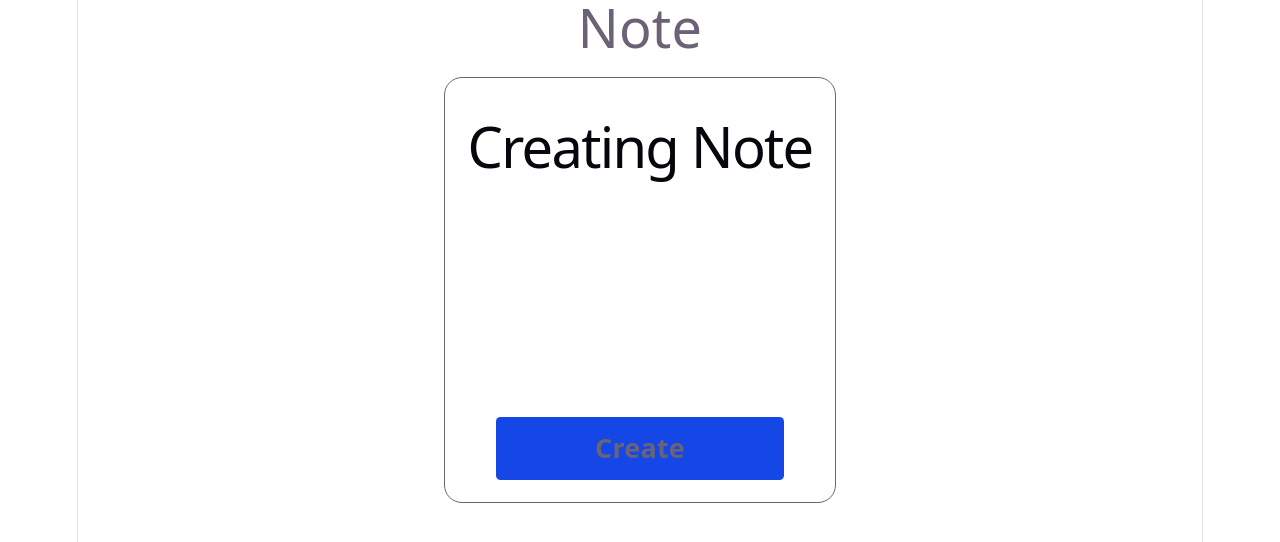
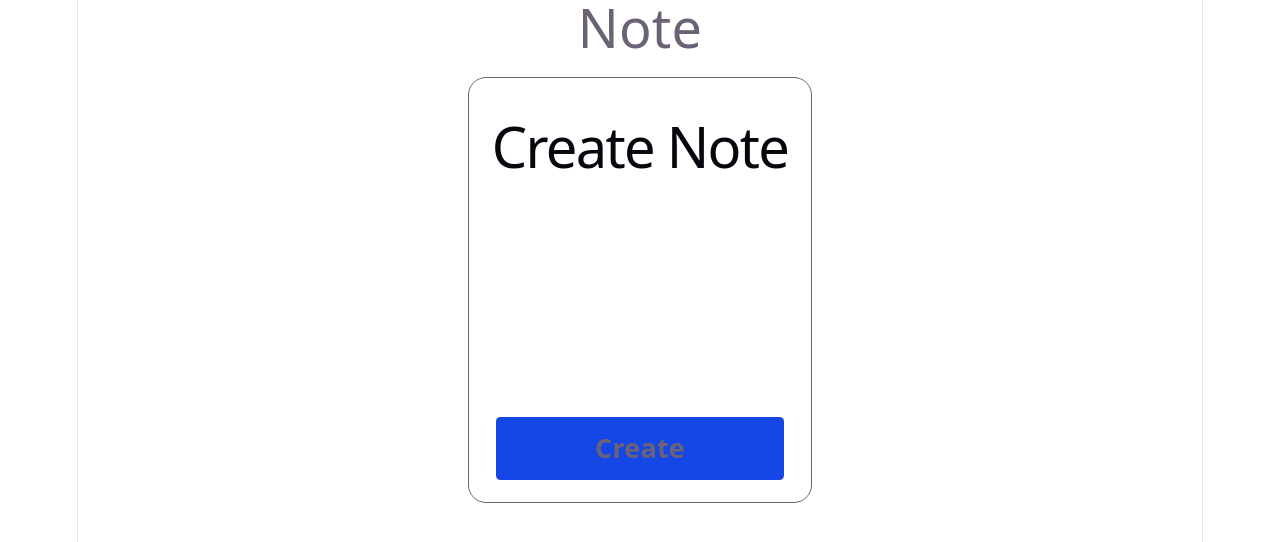
Before and after one commit to Sandeep-177/Note-App, a React (Vite) app in the folder Note/: page / in a window 1280 px wide. Shown: the top 542 px of the page. Built offline with nearby package versions, Linux system fonts and the light colour scheme.

Commit message:
Note card sturcture change

```diff
--- a/Note/src/App.jsx
+++ b/Note/src/App.jsx
@@ -22,7 +22,7 @@ function App() {
 
       <Navbar/>
       <section id="center" className='flex flex-col items-center border p-5 rounded-2xl inset-shadow-amber-900 gap-4 m-auto mb-16'>
-        <h1>Creating Note</h1>
+        <h1>Create Note</h1>
         <form onSubmit={go} className='flex flex-col gap-4'>
         <input className='border text-white p-2 w-3xs' type="text" value={firstInput} onChange={(e)=>{
           setFirstinput(e.target.value);
@@ -33,7 +33,7 @@ function App() {
         {/* <input className='border text-white py-10 px-2 w-3xs' type="text" value={secondInput} onChange={(e)=>{
           setSecondinput(e.target.value);
         }} placeholder='Description' required/> */}
-        <button className='bg-blue-700 p-3 transform transition-transform duration-150 active:scale-95 rounded text-2xl font-semibold' >Create</button>
+        <button className='bg-blue-700 hover:bg-blue-800 p-3 transform transition-transform duration-150 active:scale-95 rounded text-2xl font-semibold' >Create</button>
         </form>
 
       </section>
--- a/Note/src/Card.jsx
+++ b/Note/src/Card.jsx
@@ -4,7 +4,7 @@ export default function Card({data}){
        {
         data.map((n)=>{
             return(
-             <div className="w-60 h-60 border rounded-xl">
+             <div className="w-60 h-60 border bg-[url('https://www.bing.com/images/search?view=detailV2&ccid=hPvNslzw&id=65CC0D543FD19E86BB64E49B6FCA87D3E99A3DB6&thid=OIP.hPvNslzw-n1EAZhP6wg_-gAAAA&mediaurl=https%3A%2F%2Fpng.pngtree.com%2Fpng-clipart%2F20210331%2Fourmid%2Fpngtree-yellow-line-list-cartoon-label-paper-png-image_3183677.png&exph=360&expw=360&q=note+paper&form=IRPRST&ck=458C1CDC04ABC4ADAC5B0F35815433CB&selectedindex=6&itb=0&cit=ccid_VhnMqmKr*cp_99CD57E6AC3EE7331A73C2C8561ACD61*mid_F070B910590F68AEF94CBA8E8DF6E490CC9B146B*thid_OIP.VhnMqmKr1HPlzHmvwQbemAAAAA&vt=2&sim=11')] rounded-xl">
             <h1 className="wrap-break-word">{n.title}</h1>
             <p className="wrap-break-word">{n.description}</p>
         </div>
```
